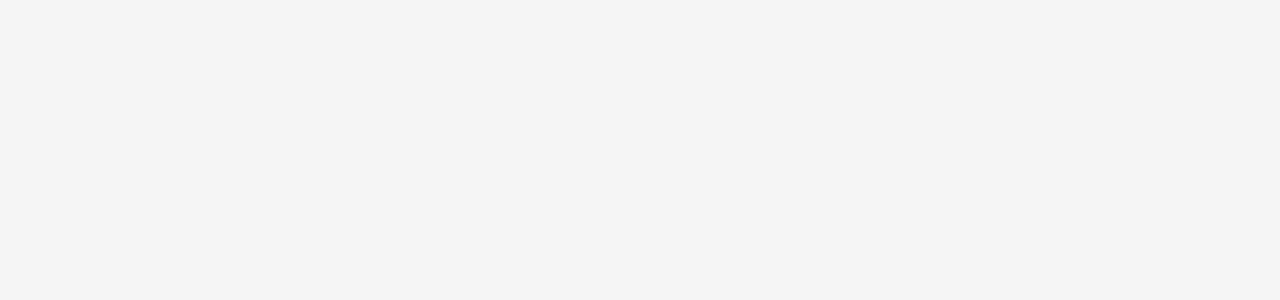
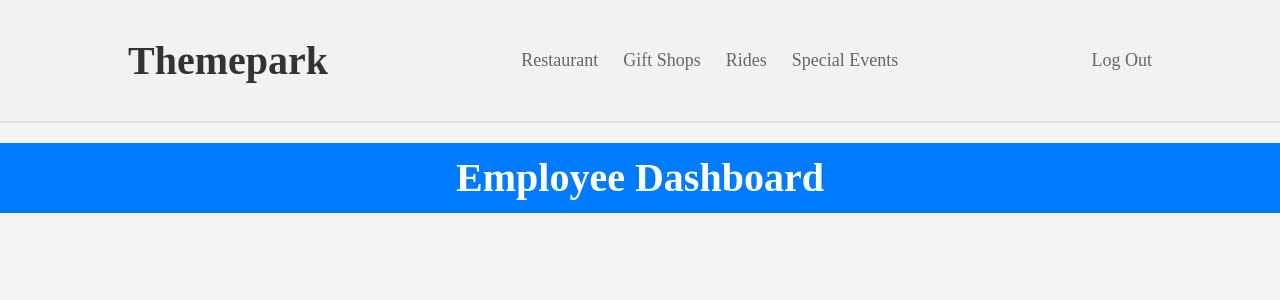
Before and after one commit to zzLinie/themepark, a React (Vite) app in the folder frontend/: page /employees in a window 1280 px wide. Before the commit this address had no page. Shown: the top 300 px of the page. Built offline with nearby package versions, Linux system fonts and the light colour scheme.

Commit message:
employee dashboard page

```diff
--- a/frontend/src/App.jsx
+++ b/frontend/src/App.jsx
@@ -8,7 +8,7 @@ import Rides from "./pages/Rides.jsx";
 
 import ProtectedRoutes from "./utils/ProtectedRoutes.jsx";
 import AdminEmployee from "./pages/AdminEmployee.jsx";
-import Ticket from "./pages/Ticket.jsx";
+import Employees from "./pages/Employees.jsx";
 
 export default function App() {
   return (
@@ -20,11 +20,11 @@ export default function App() {
         <Route element={<Rides />} path="/rides" />
         <Route element={<Events />} path="/events" />
         <Route element={<AdminLogin />} path="admin" />
-        <Route element={<Ticket />} path="ticket" />
         <Route element={<ProtectedRoutes />}>
           {/*pages unavalible until user is authenticated*/}
           <Route element={<AdminReports />} path="/admin/reports" />
           <Route element={<AdminEmployee />} path="/admin/employees" />
+          <Route element={<Employees />} path="employees" />
         </Route>
       </Routes>
     </BrowserRouter>
--- /dev/null
+++ b/frontend/src/components/employeeHeader.css
@@ -0,0 +1,24 @@
+.employee-header {
+  display: flex;
+  justify-content: space-between;
+  align-items: center;
+  border-bottom: 2px solid var(--borderColor);
+  padding: 10px 10%;
+  background-color: #f2f2f2;
+  gap: 15px;
+}
+.employee-tabs {
+  display: flex;
+  gap: 25px;
+}
+.employee-banner {
+  background-color: var(--accent);
+  height: 70px;
+  display: flex;
+  align-items: center;
+  justify-content: center;
+  margin: 20px 0;
+}
+.employee-banner h1 {
+  color: white;
+}
--- /dev/null
+++ b/frontend/src/components/employeeHeader.jsx
@@ -0,0 +1,24 @@
+import "./employeeHeader.css";
+import { Link } from "react-router-dom";
+
+export default function EmployeeHeader() {
+  return (
+    <>
+      <div className="employee-header">
+        <a href="">
+          <h1>Themepark</h1>
+        </a>
+        <div className="employee-tabs">
+          <Link to={"/employees/restaurant"}>Restaurant</Link>
+          <Link to={"/employees/shops"}>Gift Shops</Link>
+          <Link to={"/employees/rides"}>Rides</Link>
+          <Link to={"/employees/events"}>Special Events</Link>
+        </div>
+        <Link to={"/"}>Log Out</Link>
+      </div>
+      <div className="employee-banner">
+        <h1>Employee Dashboard</h1>
+      </div>
+    </>
+  );
+}
--- /dev/null
+++ b/frontend/src/pages/Employees.jsx
@@ -0,0 +1,9 @@
+import EmployeeHeader from "../components/employeeHeader";
+
+export default function Employees() {
+  return (
+    <div>
+      <EmployeeHeader />
+    </div>
+  );
+}
--- a/frontend/src/pages/Ticket.jsx
+++ /dev/null
@@ -1,3 +0,0 @@
-export default function Ticket() {
-  return <></>;
-}
```
